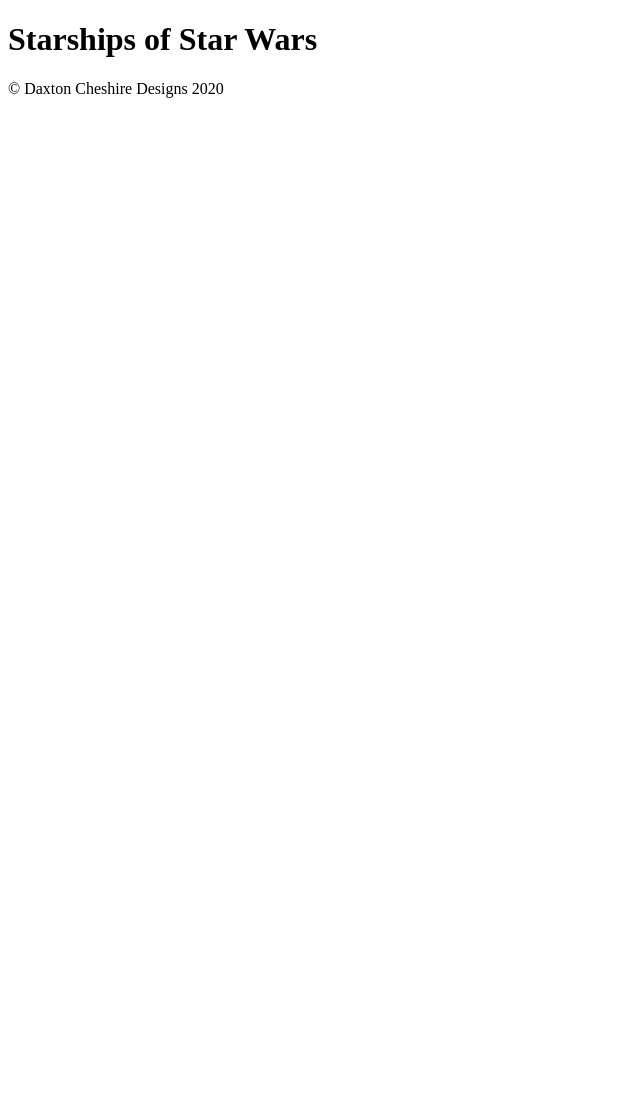
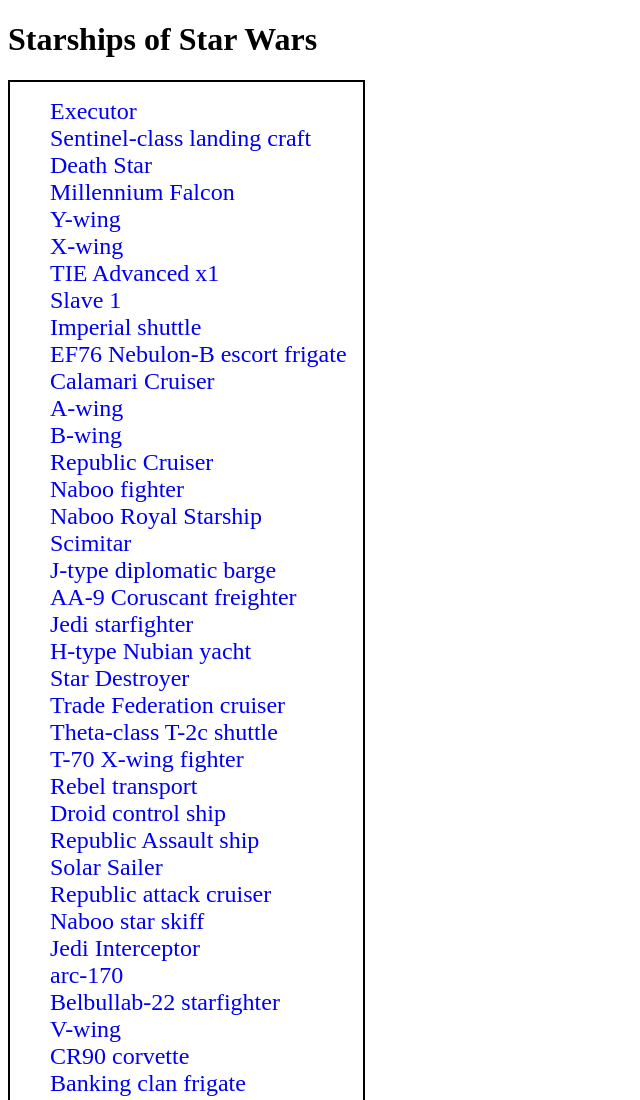
Before and after one commit to daxwax18/personal-portfolio, a plain HTML site: page starships/index.html in a window 1280 px wide. Shown: the top 1100 px of the page, without its empty margins (0-640 px from the left). Before the commit the page ends 800 px from the top, so only its background shows below. Drawn offline with Linux system fonts and the light colour scheme.

Commit message:
Updated Starships page with CSS changes

```diff
--- a/starships/index.html
+++ b/starships/index.html
@@ -2,28 +2,24 @@
 <html lang="en">
 <head>
     <meta charset="UTF-8">
-    <meta name="viewport" content="width=device-width, initial-scale=1.0">
+    <meta name="viewport" content="width=device-width, initial-scale=1.0" />
     <title>The Starships of Star Wars</title>
-    <link href="style.css" rel="stylesheet">
+    <link href="style.css" rel="stylesheet" />
 </head>
 <body>
     <header>
-<h1>Starships of Star Wars</h1>
+        <h1>Starships of Star Wars</h1>
     </header>
     <div class="container">
         <nav class="nav">
-            <ul class="navlist"></ul>
+            <ul class="navList">
+            </ul>
         </nav>
         <main class="main"></main>
     </div>
-
-    <main class="main">
-
-    </main>
     <footer>
-<p>&copy; Daxton Cheshire Designs 2020</p>
+        <p>&copy; Daxton Cheshire Designs 2020</p>
     </footer>
-
-    <script type="module" src="main.js"></script>
+        <script type="module" src="main.js"></script>
 </body>
 </html>
--- a/starships/main.js
+++ b/starships/main.js
@@ -4,19 +4,19 @@ const nav = document.querySelector('.nav')
 
 const navList = document.querySelector('.navList')
 
-function populateDOM(starships) {
+function populateNav(starships) {
     starships.forEach(starship => {
 
     let anchorWrap = document.createElement('a')
     anchorWrap.href = '#'
-    anchorWrap.addEventListener("click", (event) => {
+    anchorWrap.addEventListener('click', event => {
         console.log(event)
     })
 
     let listItem = document.createElement('li')
     listItem.textContent = starship.name
 
-    anchorWrap.appendChild(imageItem)
+    anchorWrap.appendChild(listItem)
     navList.appendChild(anchorWrap)
     nav.appendChild(navList)
    })
--- a/starships/style.css
+++ b/starships/style.css
@@ -0,0 +1,25 @@
+:root {
+    box-sizing: border-box;
+}
+
+a {
+    text-decoration: none;
+    font-size: 1.5rem;
+}
+
+li {
+    list-style-type: none;
+}
+
+.container {
+    display: flex;
+}
+
+.nav {
+    border: solid 2px black;
+    padding-right: 1rem;
+}
+
+.main {
+
+}
--- a/starwars/style2.css
+++ /dev/null
@@ -1,25 +0,0 @@
-:root {
-    box-sizing: border-box;
-}
-
-a {
-    text-decoration: none;
-    font-size: 1.5rem;
-}
-
-li {
-    list-style-type: none;
-}
-
-.container {
-    display: flex;
-}
-
-.nav {
-    border: solid 2px black;
-    padding-right: 2rem;
-}
-
-.main {
-
-}
```
Also changed, not shown: starwars/style.css (added).
